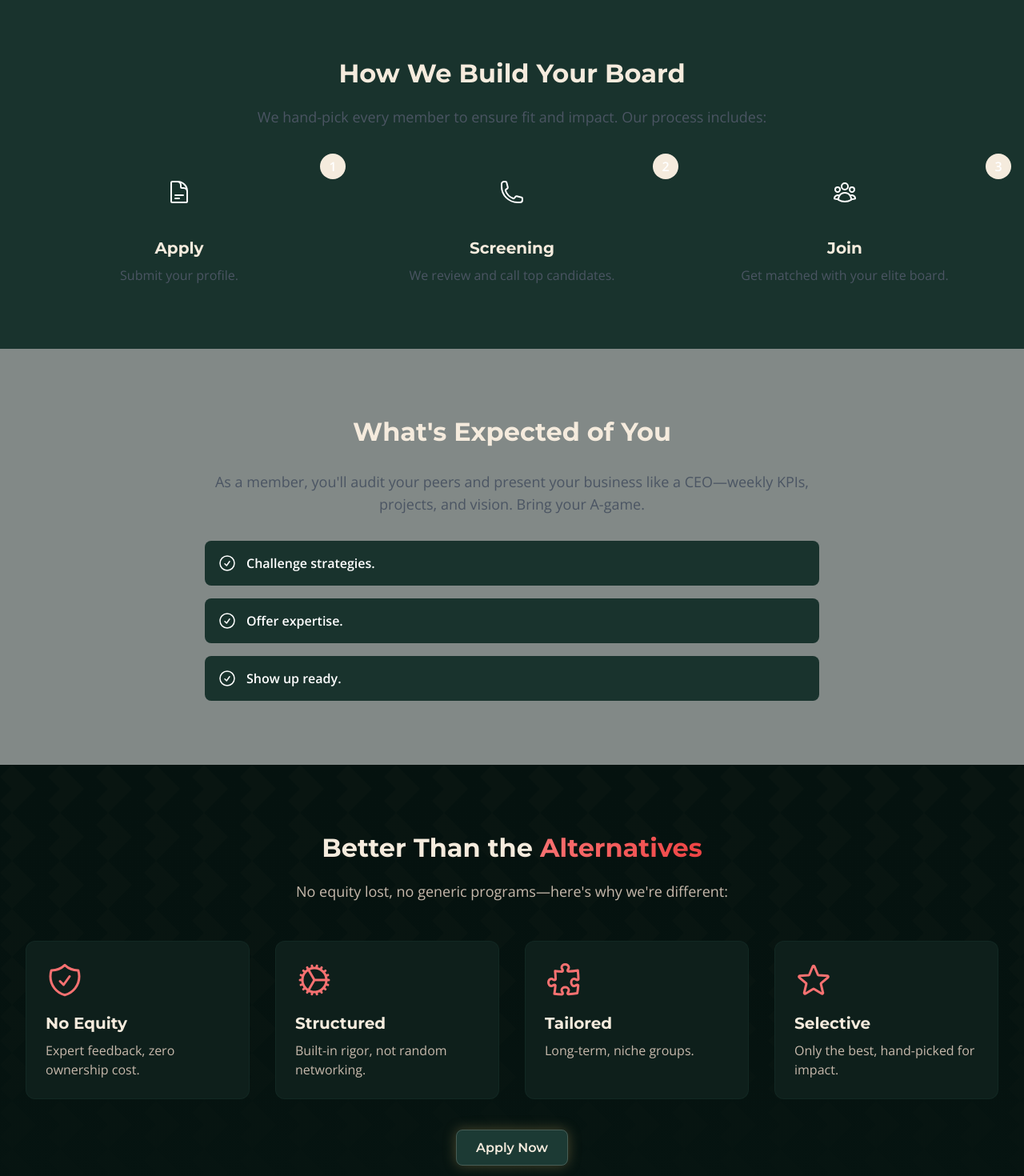
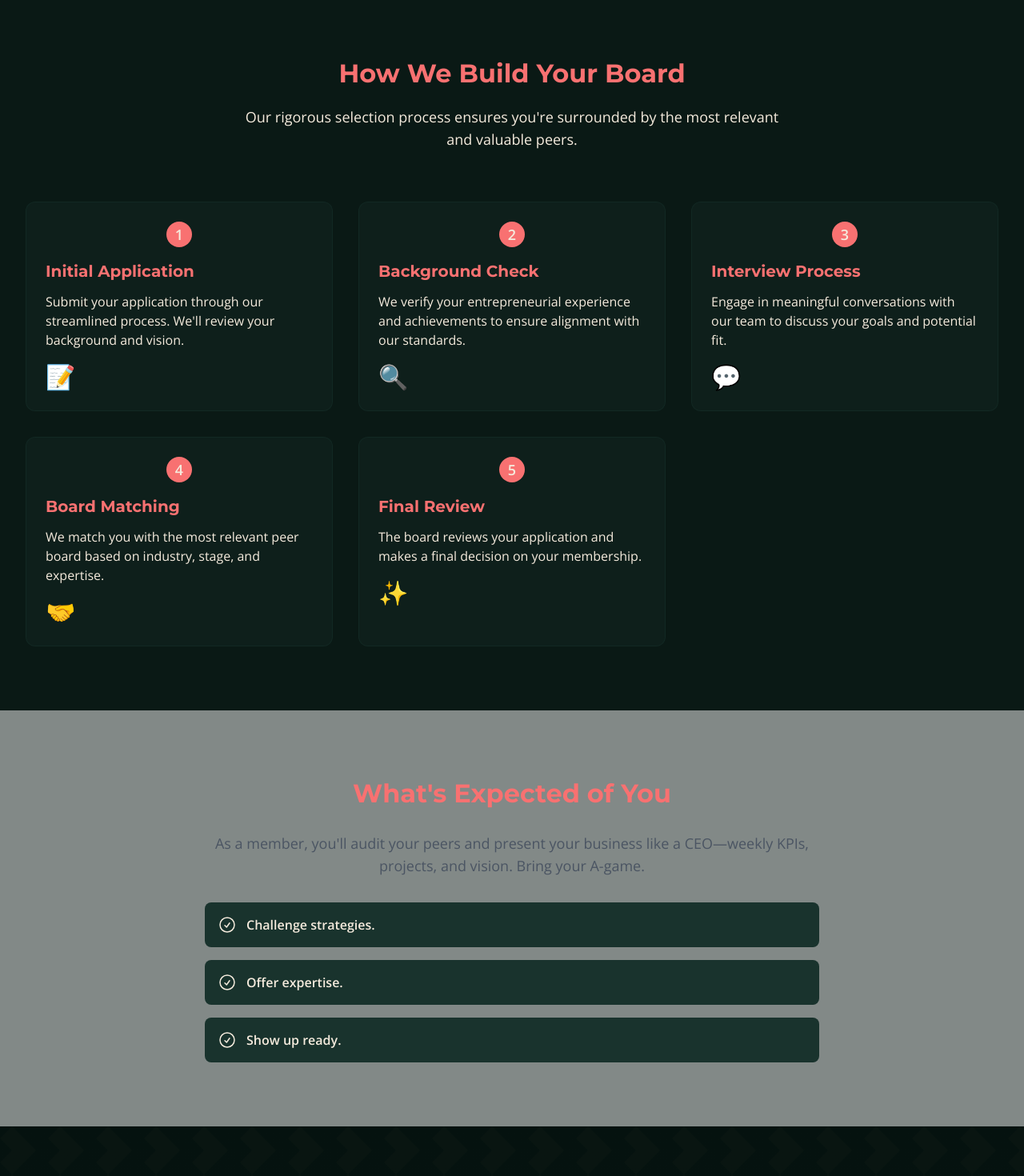
Before and after one commit to wikatar/founderscircle.one, a React (Vite) app: page / in a window 1280 px wide. Shown: the part 1260-2730 px from the top of the page at 80% size. Built offline with nearby package versions, Linux system fonts and the light colour scheme.

Commit message:
Enhance: Improve readability and styling with emerald color scheme

```diff
--- a/src/components/SelectionProcess.tsx
+++ b/src/components/SelectionProcess.tsx
@@ -1,68 +1,68 @@
 import { motion } from 'framer-motion';
-import { DocumentTextIcon, PhoneIcon, UserGroupIcon } from '@heroicons/react/24/outline';
+
+const steps = [
+  {
+    title: "Initial Application",
+    description: "Submit your application through our streamlined process. We'll review your background and vision.",
+    icon: "📝"
+  },
+  {
+    title: "Background Check",
+    description: "We verify your entrepreneurial experience and achievements to ensure alignment with our standards.",
+    icon: "🔍"
+  },
+  {
+    title: "Interview Process",
+    description: "Engage in meaningful conversations with our team to discuss your goals and potential fit.",
+    icon: "💬"
+  },
+  {
+    title: "Board Matching",
+    description: "We match you with the most relevant peer board based on industry, stage, and expertise.",
+    icon: "🤝"
+  },
+  {
+    title: "Final Review",
+    description: "The board reviews your application and makes a final decision on your membership.",
+    icon: "✨"
+  }
+];
 
 const SelectionProcess = () => {
-  const steps = [
-    {
-      icon: DocumentTextIcon,
-      title: 'Apply',
-      description: 'Submit your profile.',
-    },
-    {
-      icon: PhoneIcon,
-      title: 'Screening',
-      description: 'We review and call top candidates.',
-    },
-    {
-      icon: UserGroupIcon,
-      title: 'Join',
-      description: 'Get matched with your elite board.',
-    },
-  ];
-
   return (
-    <section id="process" className="section bg-light-gray">
+    <section className="section bg-bg-darker relative overflow-hidden">
       <div className="container">
         <motion.div
           initial={{ opacity: 0, y: 20 }}
           whileInView={{ opacity: 1, y: 0 }}
           viewport={{ once: true }}
           transition={{ duration: 0.6 }}
-          className="text-center mb-12"
+          className="text-center mb-16"
         >
-          <h2 className="text-h2-mobile md:text-h2-desktop text-navy mb-4">
+          <h2 className="text-h2-desktop md:text-h2-desktop text-accent mb-4">
             How We Build Your Board
           </h2>
-          <p className="text-lg text-gray-600 max-w-2xl mx-auto">
-            We hand-pick every member to ensure fit and impact. Our process includes:
+          <p className="text-text-light text-lg max-w-2xl mx-auto">
+            Our rigorous selection process ensures you're surrounded by the most relevant and valuable peers.
           </p>
         </motion.div>
 
-        <div className="grid grid-cols-1 md:grid-cols-3 gap-8 relative">
-          {/* Connection line */}
-          <div className="hidden md:block absolute top-1/2 left-0 w-full h-0.5 bg-teal -translate-y-1/2" />
-
+        <div className="grid grid-cols-1 md:grid-cols-2 lg:grid-cols-3 gap-8">
           {steps.map((step, index) => (
             <motion.div
               key={index}
               initial={{ opacity: 0, y: 20 }}
               whileInView={{ opacity: 1, y: 0 }}
               viewport={{ once: true }}
-              transition={{ duration: 0.6, delay: index * 0.2 }}
-              className="relative"
+              transition={{ duration: 0.6, delay: index * 0.1 }}
+              className="card group"
             >
-              <div className="flex flex-col items-center">
-                <div className="w-16 h-16 rounded-full bg-teal flex items-center justify-center mb-6 relative z-10">
-                  <step.icon className="h-8 w-8 text-white" />
-                </div>
-                <h3 className="text-xl font-bold text-navy mb-2">{step.title}</h3>
-                <p className="text-gray-600 text-center">{step.description}</p>
-              </div>
-
-              {/* Step number */}
-              <div className="absolute top-0 right-0 -translate-y-1/2 translate-x-1/2 w-8 h-8 rounded-full bg-gold text-white flex items-center justify-center font-bold">
+              <div className="step-number">
                 {index + 1}
               </div>
+              <h3 className="text-xl font-bold text-accent mb-3">{step.title}</h3>
+              <p className="text-text-light">{step.description}</p>
+              <div className="text-3xl mt-4">{step.icon}</div>
             </motion.div>
           ))}
         </div>
--- a/src/index.css
+++ b/src/index.css
@@ -6,7 +6,7 @@
 
 @layer base {
   html {
-    @apply bg-bg-dark text-white;
+    @apply bg-bg-dark text-text-light;
     font-family: 'Open Sans', sans-serif;
   }
 
@@ -15,20 +15,20 @@
   }
 
   h1, h2, h3, h4, h5, h6 {
-    @apply font-montserrat font-bold text-gold;
+    @apply font-montserrat font-bold text-accent;
   }
 }
 
 @layer components {
   .btn-primary {
-    @apply bg-bg-lighter text-gold border border-gold/20 px-6 py-3 rounded-lg
-           hover:bg-gold/10 hover:border-gold transition-all duration-300
+    @apply bg-accent text-text-light border border-accent/20 px-6 py-3 rounded-lg
+           hover:bg-accent-hover hover:border-accent transition-all duration-300
            font-montserrat font-semibold;
   }
 
   .card {
     @apply bg-bg-darker border border-border-gray/20 rounded-xl p-6
-           hover:border-gold/30 transition-all duration-300;
+           hover:border-accent/30 transition-all duration-300;
   }
 
   .section {
@@ -46,11 +46,32 @@
   .text-gradient {
     @apply bg-clip-text text-transparent bg-gradient-to-r from-accent to-accent-hover;
   }
+
+  /* Form Styles */
+  input[type="text"],
+  input[type="email"],
+  input[type="tel"],
+  textarea,
+  select {
+    @apply bg-bg-lighter border border-border-gray text-text-light rounded-lg px-4 py-2
+           focus:border-accent focus:ring-1 focus:ring-accent focus:outline-none
+           placeholder-text-muted;
+  }
+
+  label {
+    @apply text-text-light font-medium mb-2 block;
+  }
+
+  /* Numbered Steps */
+  .step-number {
+    @apply bg-accent text-text-light w-8 h-8 rounded-full flex items-center justify-center
+           font-bold text-lg mb-4 mx-auto;
+  }
 }
 
 @layer utilities {
   .text-shadow {
-    text-shadow: 0 2px 4px rgba(26, 15, 19, 0.5);
+    text-shadow: 0 2px 4px rgba(10, 27, 26, 0.5);
   }
 }
 
@@ -65,9 +86,9 @@
 }
 
 @keyframes glowPulse {
-  0% { box-shadow: 0 0 5px rgba(198, 169, 98, 0.2); }
-  50% { box-shadow: 0 0 20px rgba(198, 169, 98, 0.4); }
-  100% { box-shadow: 0 0 5px rgba(198, 169, 98, 0.2); }
+  0% { box-shadow: 0 0 5px rgba(248, 113, 113, 0.2); }
+  50% { box-shadow: 0 0 20px rgba(248, 113, 113, 0.4); }
+  100% { box-shadow: 0 0 5px rgba(248, 113, 113, 0.2); }
 }
 
 .animate-glow {
```
